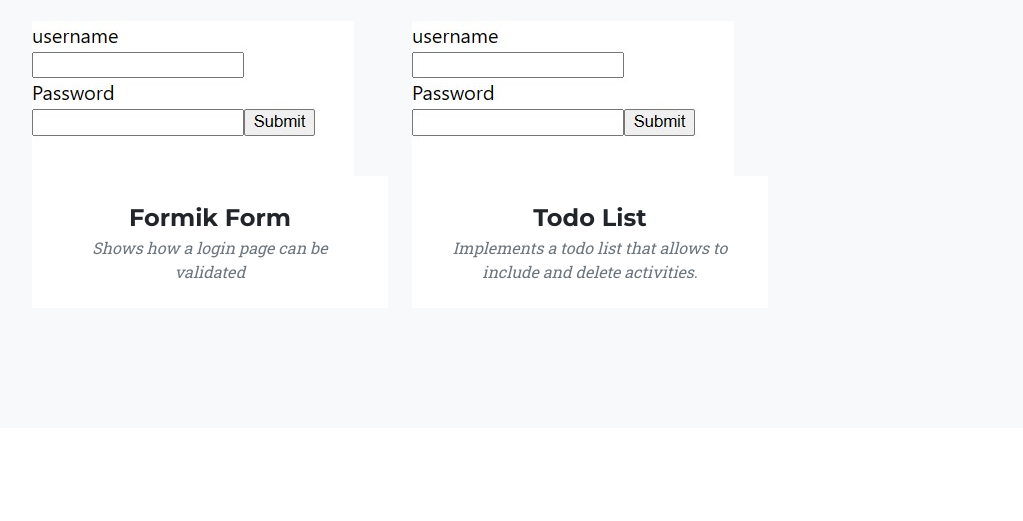
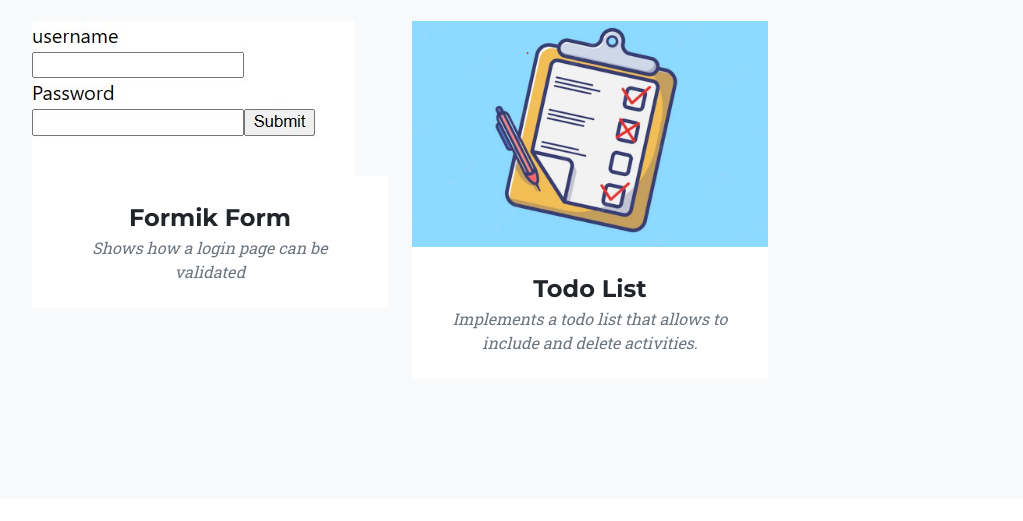
Before and after one commit to grBurgos68/PortaFolio, a website: page index.html in a window 1280 px wide. Shown: the part 1335-1856 px from the top of the page, without its empty margins (50-1073 px from the left). Drawn offline with nearby package versions, Linux system fonts and the light colour scheme.

Commit message:
Update index.html

```diff
--- a/index.html
+++ b/index.html
@@ -123,7 +123,7 @@
                                 <div class="portfolio-hover">
                                     <div class="portfolio-hover-content"><i class="fas fa-plus fa-3x"></i></div>
                                 </div>
-                                <a href="https://grburgos68.github.io/todo-list/"><img class="img-fluid" src="assets/img/portfolio/Formik.jpg" alt="Formik" /></a>
+                                <a href="https://grburgos68.github.io/todo-list/"><img class="img-fluid" src="assets/img/portfolio/ListaActividades.jpg" alt="Formik" /></a>
                             </a>
                             <div class="portfolio-caption">
                                 <div class="portfolio-caption-heading">Todo List</div>
```
